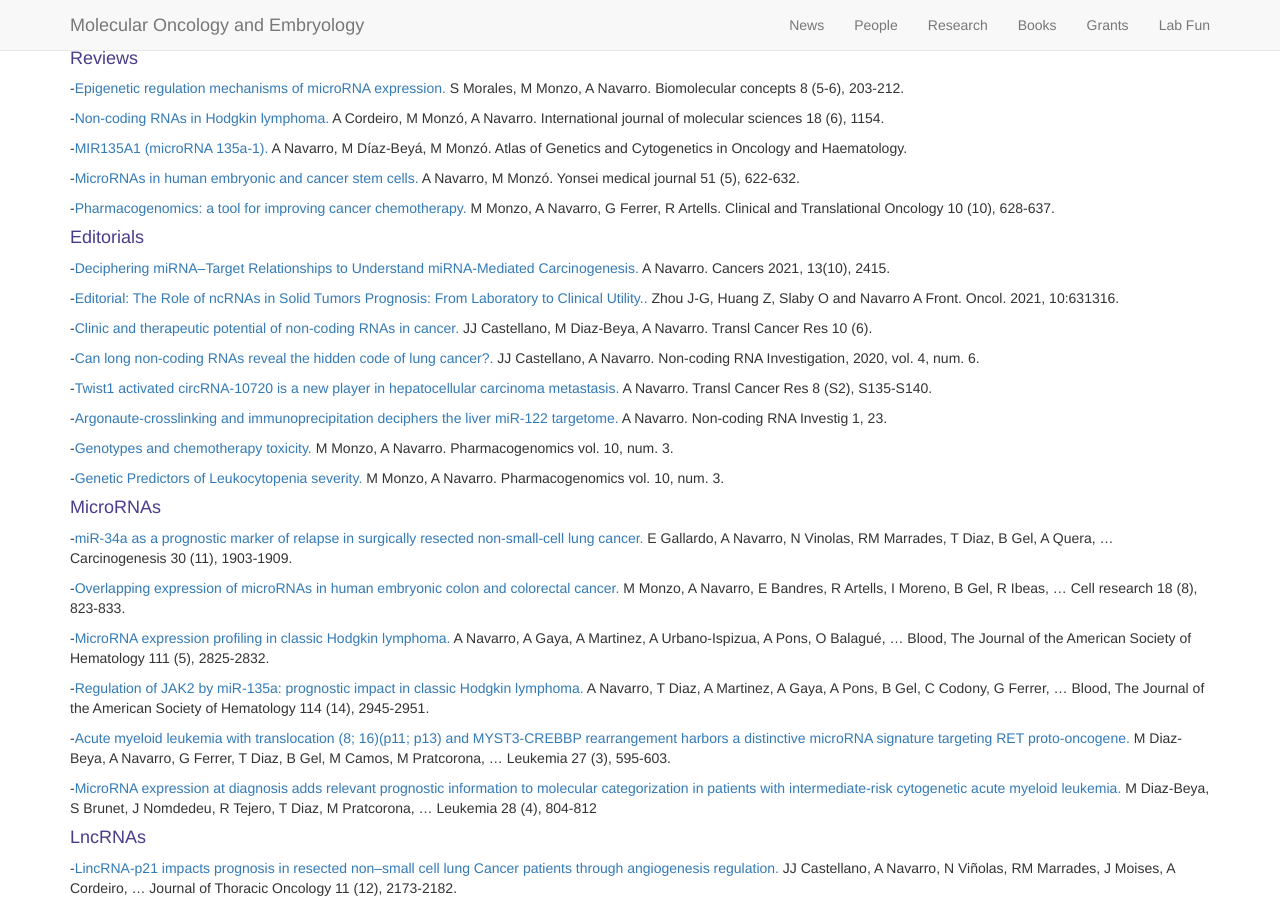
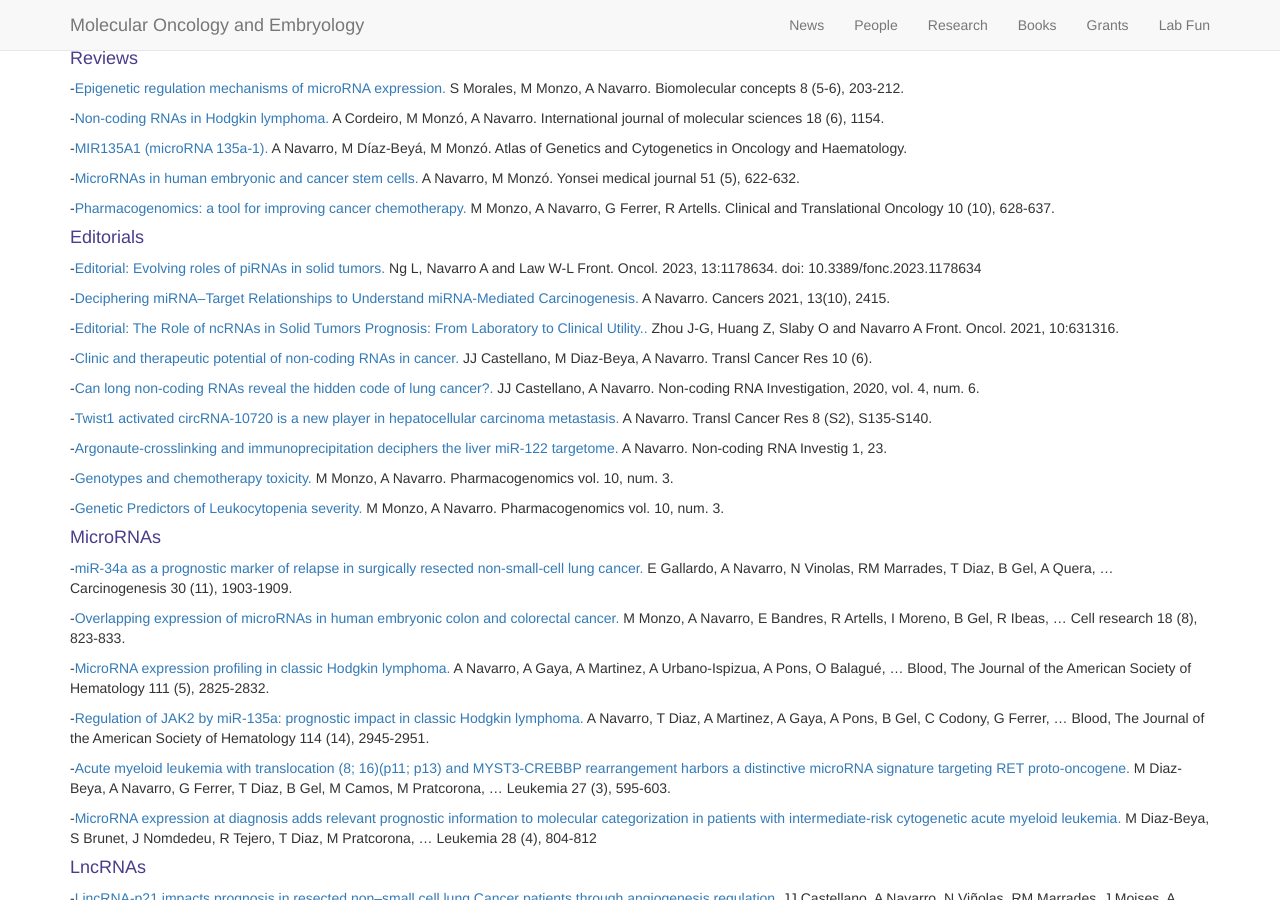
Before and after one commit to AlfonsNavarro/lab, a Jekyll site: the page built from pages/research.md, in a window 1280 px wide and 900 px high, scrolled down 334 px. Built offline with Jekyll 4.4.1, drawn with Linux system fonts in a browser that asks for light colours; nearby versions of some CDN libraries.

Commit message:
addition of editorial in RESEARCH

```diff
--- a/pages/research.md
+++ b/pages/research.md
@@ -46,6 +46,10 @@ M Monzo, A Navarro, G Ferrer, R Artells.
 Clinical and Translational Oncology 10 (10), 628-637.
 
 #### Editorials
+
+-[Editorial: Evolving roles of piRNAs in solid tumors.](https://www.frontiersin.org/journals/oncology/articles/10.3389/fonc.2023.1178634/full)
+Ng L, Navarro A and Law W-L
+Front. Oncol. 2023, 13:1178634. doi: 10.3389/fonc.2023.1178634
 
 -[Deciphering miRNA–Target Relationships to Understand miRNA-Mediated Carcinogenesis.](https://www.mdpi.com/2072-6694/13/10/2415)
 A Navarro.
```
